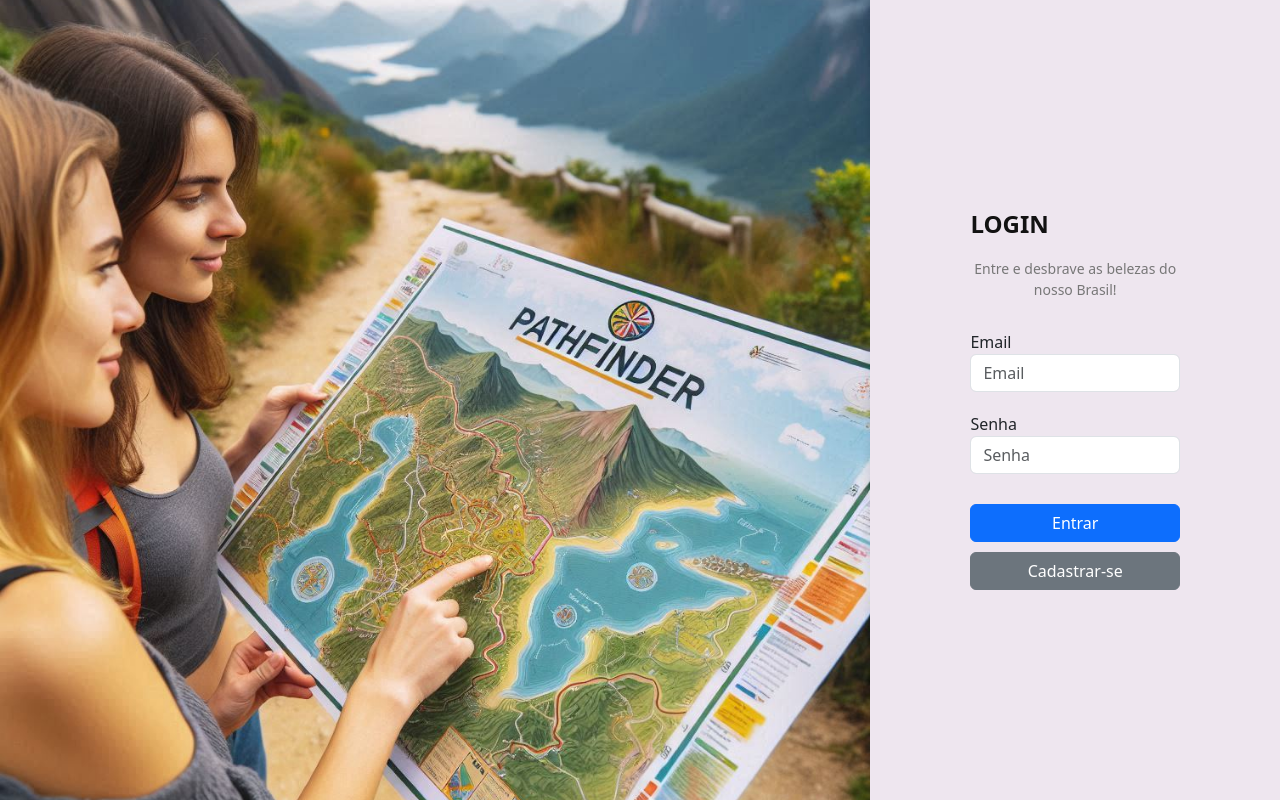
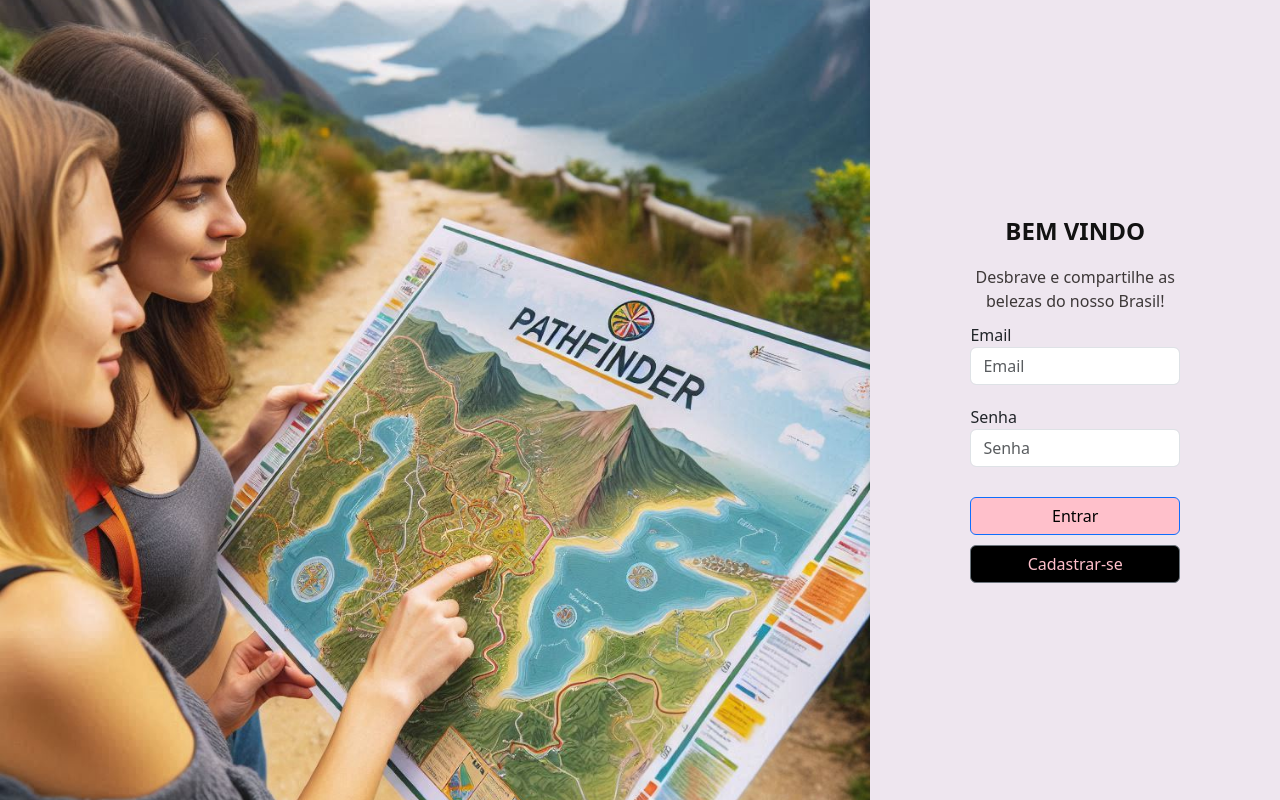
Before and after one commit to TalineAraujo/PathFinder, a React (Vite) app in the folder PATHFINDER/: page /login in a window 1280 px wide. Built offline with nearby package versions, Linux system fonts and the light colour scheme.

Commit message:
Pagina do login funcionando e estilizada, mas sem a resposabilidade de telas

```diff
--- a/PATHFINDER/src/Pages/Login.jsx
+++ b/PATHFINDER/src/Pages/Login.jsx
@@ -13,11 +13,16 @@ const Login = () =>{
         e.preventDefault()
             if(email === 'socorro@deus.com' && senha === 'socorro123'){
                 //manda para a home
-                navigate ('/dashbord')
+                navigate ('/')
+            }else{
 
+                alert('Email e/ou senha incorretos')
             }
 
-            alert('Email e/ou senha incorretos')
+    }
+
+    function handleRegisterClick(){
+        navigate('/cadastro');
     }
 
     return (
@@ -29,8 +34,8 @@ const Login = () =>{
         <div className="login-form">
         <form onSubmit={handleSubmit}>
 
-            <h2>LOGIN</h2>
-            <p>Entre e desbrave as belezas do nosso Brasil!</p>
+            <h2>BEM VINDO</h2>
+            <p>Desbrave e compartilhe as belezas do nosso Brasil!</p>
 
             <div className="form-group">
                 <label htmlFor="email"> Email </label>
@@ -47,7 +52,7 @@ const Login = () =>{
             </div>
 
             <button type="submit" className="btn btn-primary">Entrar</button>
-            <button type="button" className="btn btn-secondary">Cadastrar-se</button>
+            <button type="button" className="btn btn-secondary" onClick={handleRegisterClick}>Cadastrar-se</button>
 
         </form>
         </div>
--- a/PATHFINDER/src/Pages/login.css
+++ b/PATHFINDER/src/Pages/login.css
@@ -39,12 +39,13 @@
     font-size: 24px;
     font-weight: bold;
     color: #121212;
+    text-align: center;
 }
 
 .login-form p {
-    margin-bottom: 30px;
-    font-size: 14px;
-    color: #777;
+    margin-bottom: 10px;
+    font-size: 16px;
+    color: #3d3838;
     text-align: center;
     max-width: 300px;
 }
@@ -73,12 +74,12 @@
     cursor: pointer;
 }
 
-.btn-primary {
-    background-color: #007bff;
-    color: white;
+.login-form .btn-primary {
+    background-color: pink; /* Cor de fundo rosa */
+    color: black; /* Cor do texto preto */
 }
 
-.btn-secondary {
-    background-color: #6c757d;
-    color: white;
+.login-form .btn-secondary {
+    background-color: black; /* Cor de fundo preta */
+    color: pink; /* Cor do texto rosa */
 }
```
